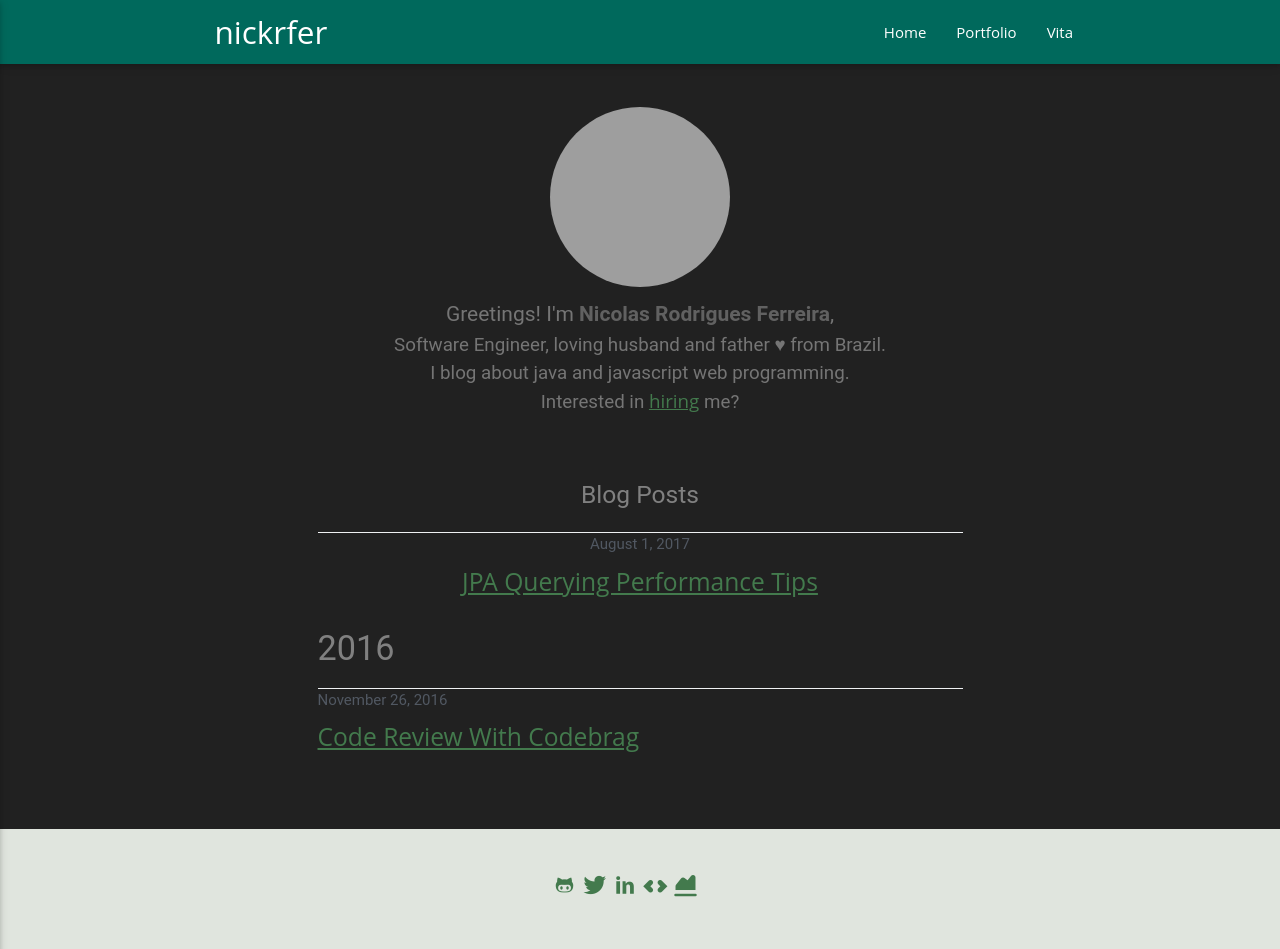
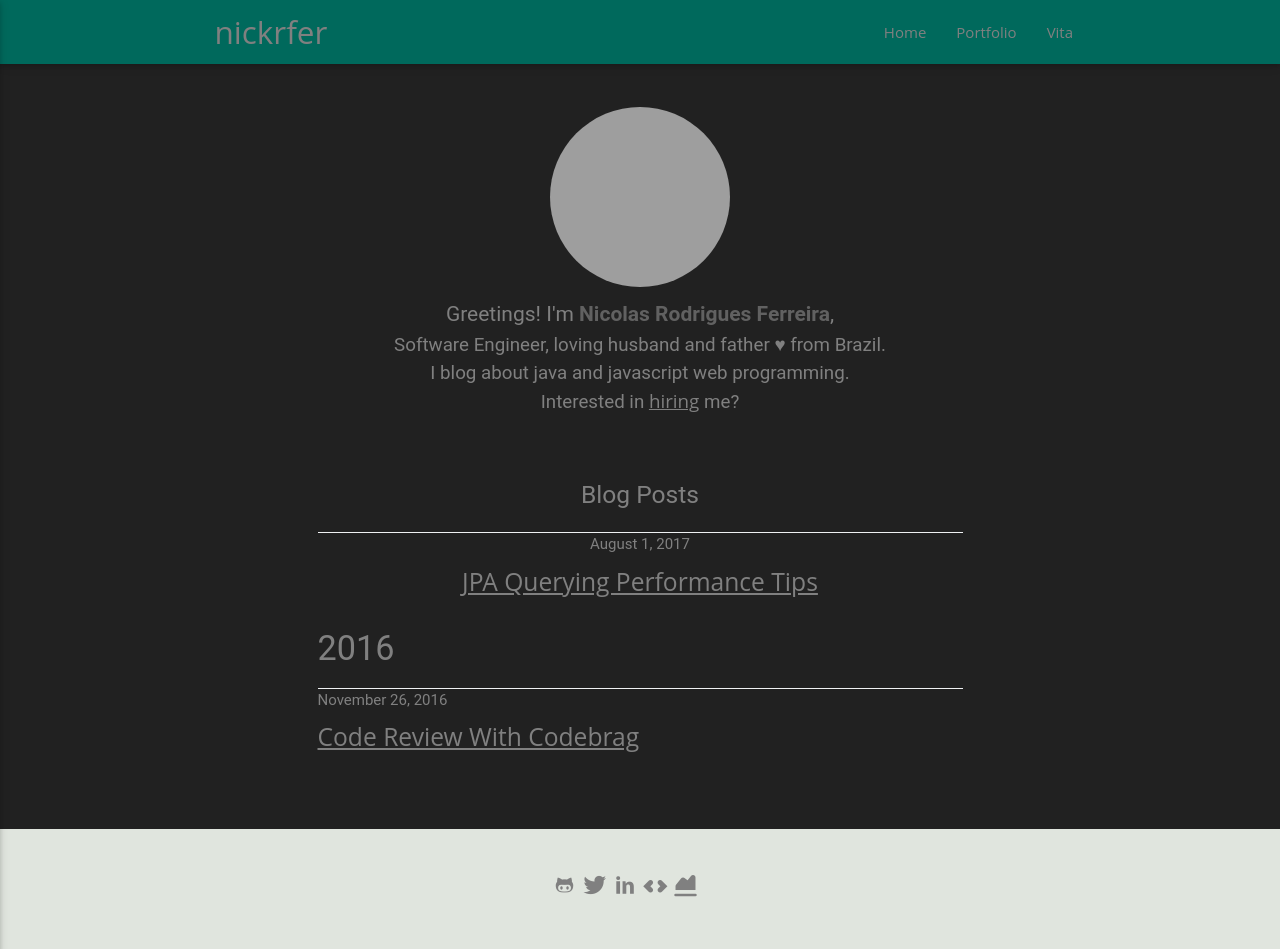
Before and after one commit to nickrfer/nickrfer.github.io, a Jekyll site: the page built from index.html, in a window 1280 px wide and 949 px high. Built offline with Jekyll 4.4.1, drawn with Linux system fonts in a browser that asks for light colours; grey boxes are pictures that could not be loaded.

```diff
--- a/_sass/components/_article.scss
+++ b/_sass/components/_article.scss
@@ -19,7 +19,6 @@
 
   > * {
     margin-bottom: 0.8rem;
-    color: red;
   }
 
   a:not(.c-btn) {
--- a/css/style.css
+++ b/css/style.css
@@ -51,6 +51,9 @@
 .highlight {
   background-color: grey !important;
 }
-.c-article__main>* {
+.c-article__main {
   color: grey !important;
 }
+* {
+  color: grey !important;
+}
```
Also changed, not shown: Gemfile.lock (deleted).
